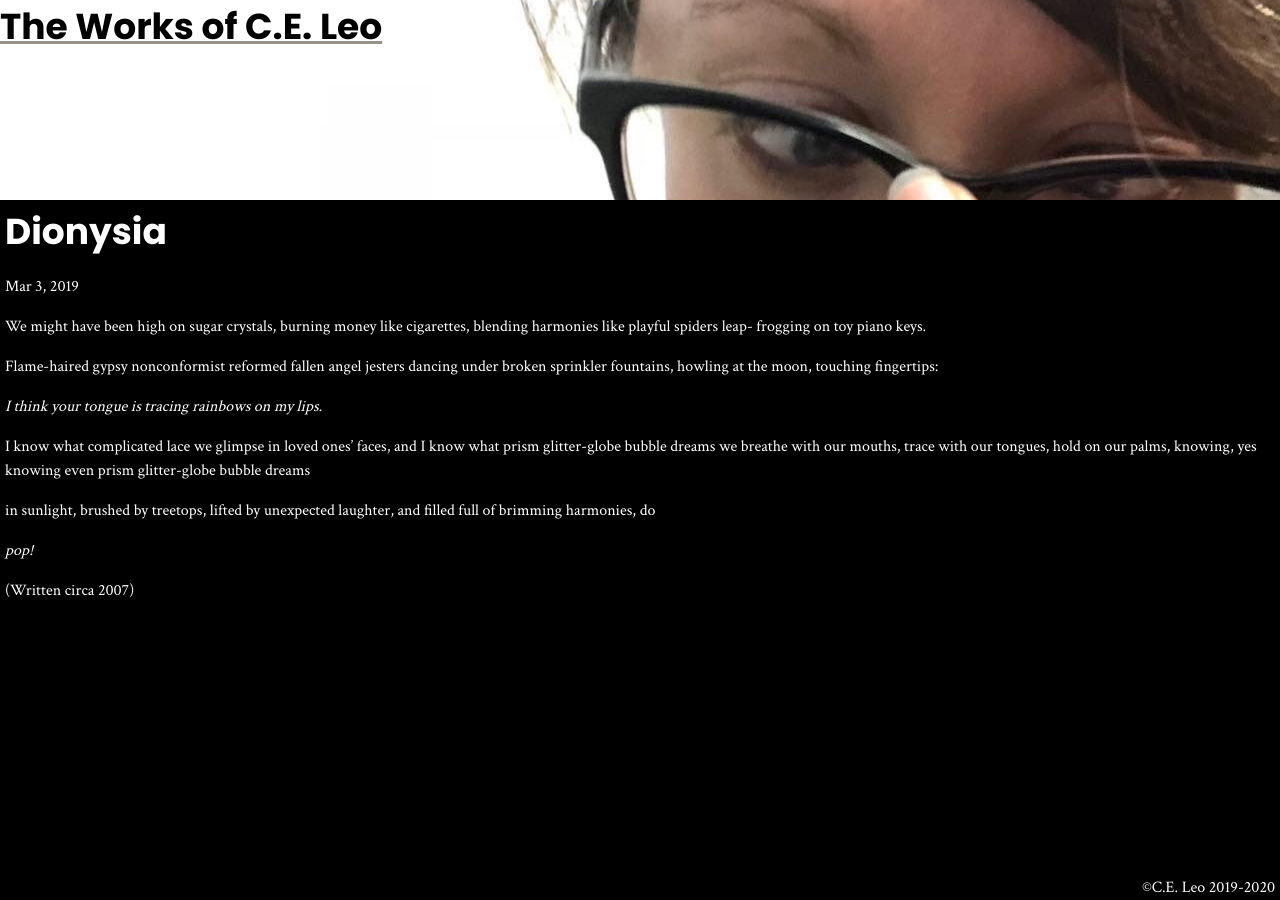
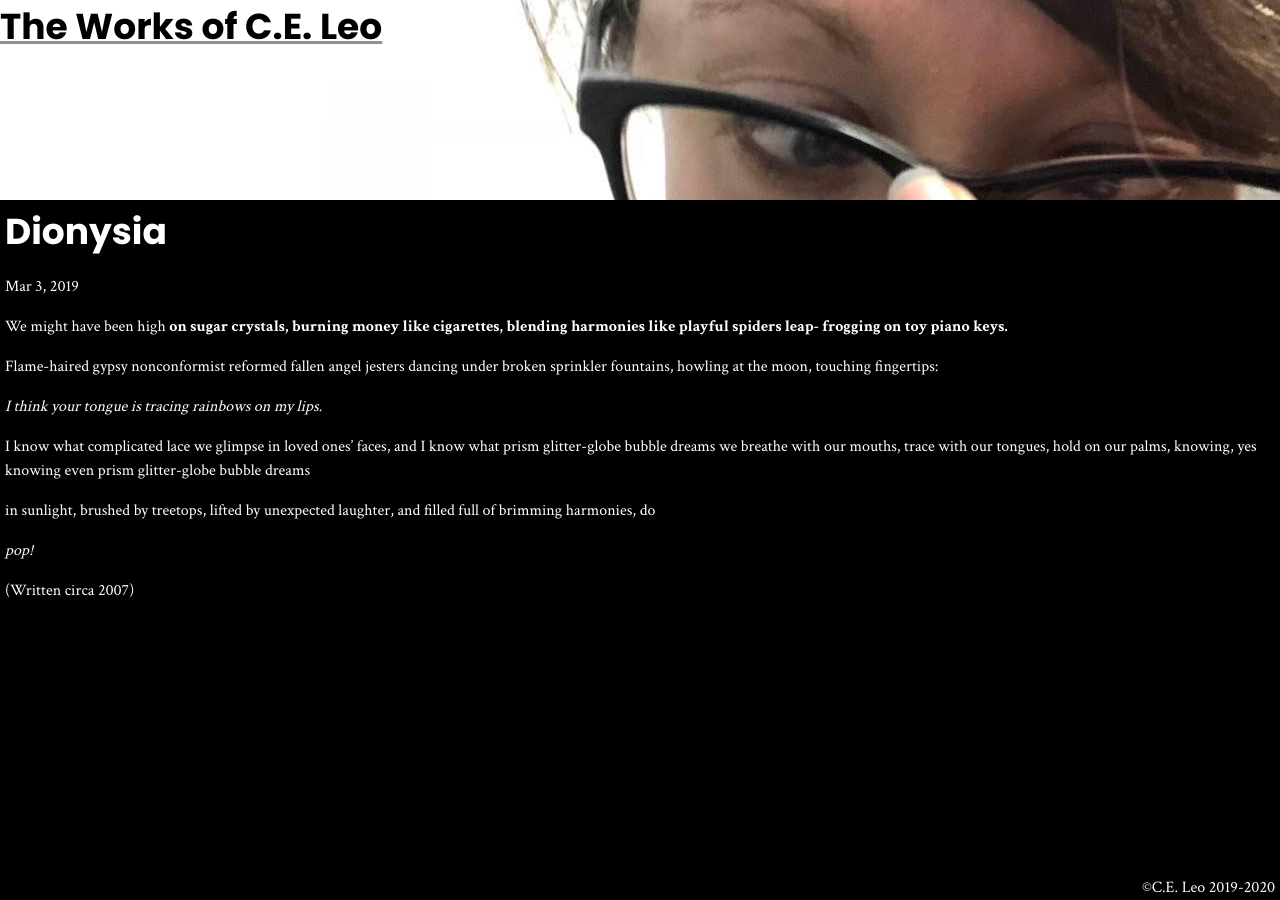
Before and after one commit to Ch3ram13/celeoworks, a Jekyll site: the page built from _posts/2019-03-03-dionysia.markdown, in a window 1280 px wide. Built offline with Jekyll 4.4.1, drawn with Linux system fonts in a browser that asks for light colours.

```diff
--- a/_posts/2019-03-03-dionysia.markdown
+++ b/_posts/2019-03-03-dionysia.markdown
@@ -6,8 +6,8 @@ categories: yesterday
 ---
 
 
-We might have been high
-on sugar crystals,
+We might have been high <b>
+on sugar crystals, <b>
 burning money like cigarettes,
 blending harmonies like
 playful spiders leap-
```
